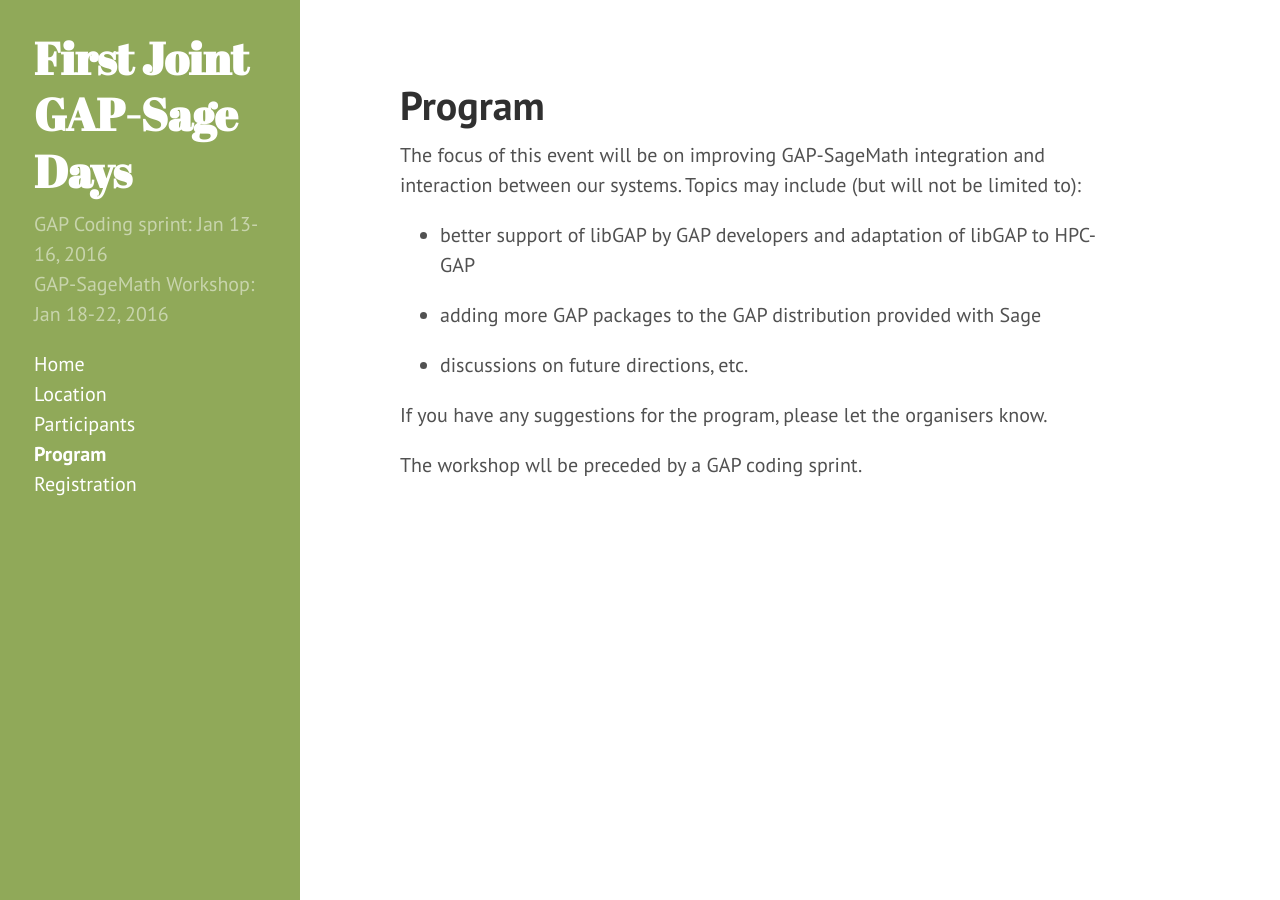
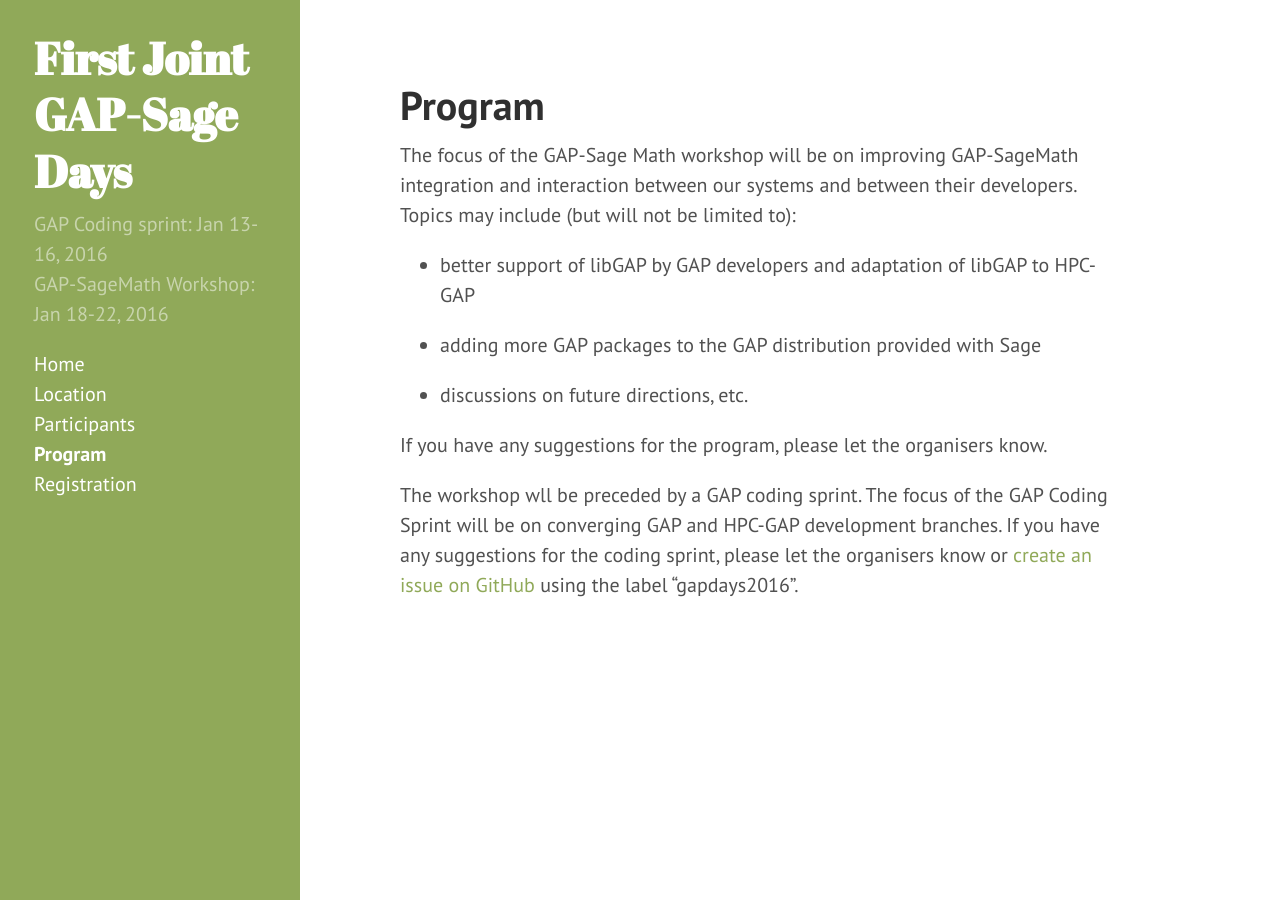
Before and after one commit to gapdays/gap-sage-days2016, a Jekyll site: the page built from program.md, in a window 1280 px wide. Built offline with Jekyll 4.4.1, drawn with Linux system fonts in a browser that asks for light colours; Markdown is read by kramdown in place of the engine named in the settings.

Commit message:
Update program.md

```diff
--- a/program.md
+++ b/program.md
@@ -3,7 +3,7 @@ layout: page
 title: Program
 ---
 
-The focus of this event will be on improving GAP-SageMath integration and interaction between our systems. Topics may include (but will not be limited to):
+The focus of the GAP-Sage Math workshop will be on improving GAP-SageMath integration and interaction between our systems and between their developers. Topics may include (but will not be limited to):
 
 * better support of libGAP by GAP developers and adaptation of libGAP to HPC-GAP
 
@@ -13,7 +13,7 @@ The focus of this event will be on improving GAP-SageMath integration and intera
 
 If you have any suggestions for the program, please let the organisers know.
 
-The workshop wll be preceded by a GAP coding sprint.
+The workshop wll be preceded by a GAP coding sprint. The focus of the GAP Coding Sprint will be on converging GAP and HPC-GAP development branches. If you have any suggestions for the coding sprint, please let the organisers know or [create an issue on GitHub](https://github.com/gap-system/gap/issues) using the label "gapdays2016".
 
 {% comment %}
 
```
